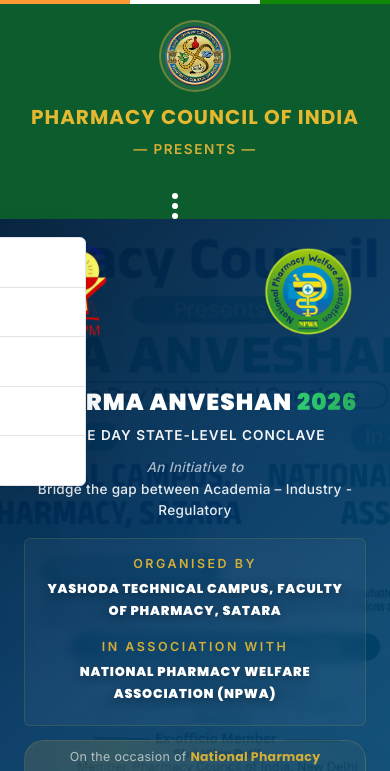
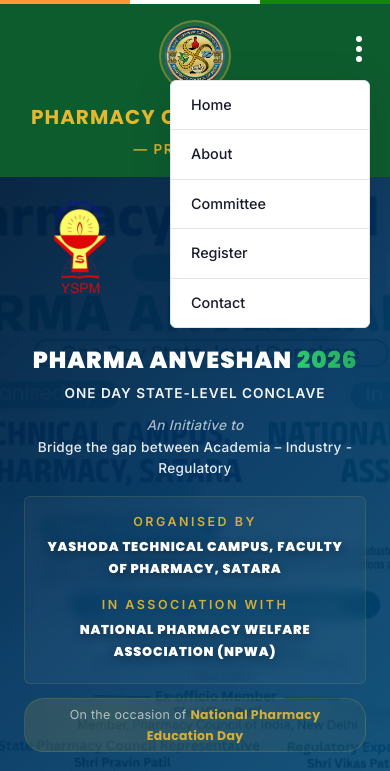
Before and after one commit to khandaresagar182-cell/pharmaanveshan, a plain HTML site: page index.html in a window 390 px wide. Both pictures are taken after a click on the button "Menu". Shown: the top 771 px of the page. Drawn offline with Linux system fonts and the light colour scheme; a script that the page names is missing.

Commit message:
fix: override inline style for 3-dots mobile menu positioning

```diff
--- a/css/style.css
+++ b/css/style.css
@@ -2035,7 +2035,7 @@ h4.committee-name {
     }
 
     .gov-right {
-        position: absolute;
+        position: absolute !important;
         top: 24px;
         right: 20px;
         width: auto;
@@ -2055,7 +2055,7 @@ h4.committee-name {
     }
 
     .gov-dropdown-menu.show {
-        transform: translateY(0) translateX(-50%) scale(1);
+        transform: translateY(0) scale(1);
     }
 
     .mobile-toggle {
```
